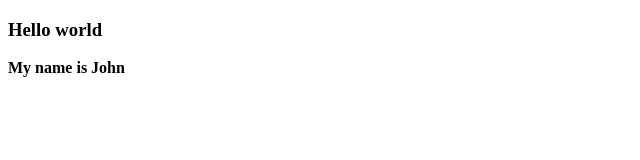
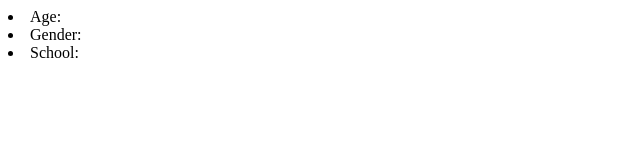
Before and after one commit to Johnjayy/class, a plain HTML site: page index.html in a window 1280 px wide. Shown: the whole page, without its empty margins (0-640 px from the left). Drawn offline with Linux system fonts and the light colour scheme.

Commit message:
new branch

```diff
--- a/index.html
+++ b/index.html
@@ -6,7 +6,10 @@
     <title>Document</title>
 </head>
 <body>
-    <h3>Hello world</h3>
-    <b>My name is John</b>
+    <form action="">
+        <li>Age:</li>
+        <li>Gender:</li>
+        <li>School:</li>
+    </form>
 </body>
 </html>
```
